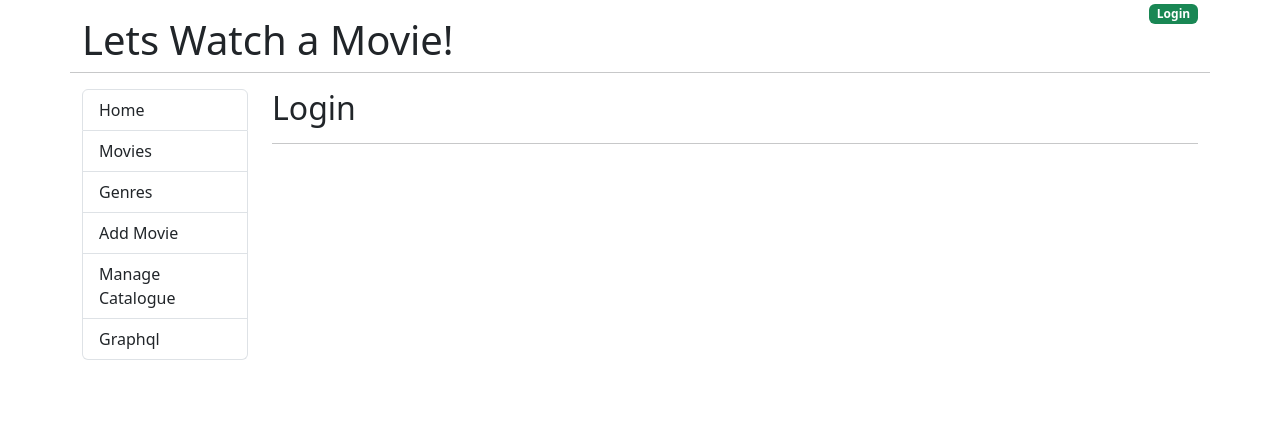
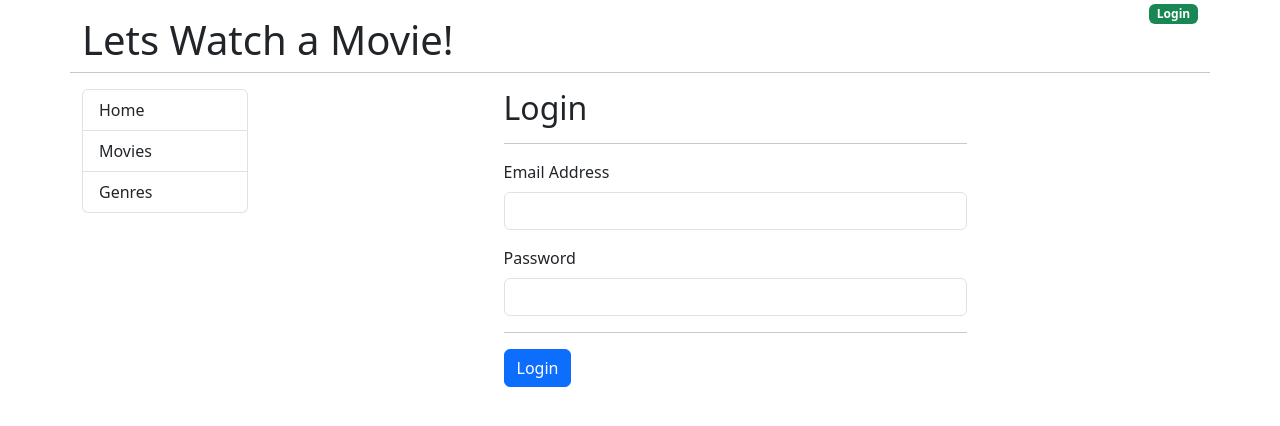
Before and after one commit to umeshkhanna/simple_frontend, a React (Create React App) app: page /login in a window 1280 px wide. Shown: the top 426 px of the page. Built offline with nearby package versions, Linux system fonts and the light colour scheme.

Commit message:
login page created along with the rest of the pages boilerplate

```diff
--- a/src/App.js
+++ b/src/App.js
@@ -1,5 +1,15 @@
-import { Link, Outlet } from 'react-router-dom';
+import { useState } from 'react';
+import { Link, Outlet, useNavigate } from 'react-router-dom';
+import Alert from './components/Alert';
 function App() {
+  const [jwtToken, setJwtToken] = useState("")
+  const [alertMessage, setAlertMessage] = useState("")
+  const [alertClassName, setAlertClassName] = useState("d-none")
+  const navigate = useNavigate()
+  const logOut = () => {
+    setJwtToken("")
+    navigate("/login")
+  }
   return (
     <div className="container">
       <div className="row">
@@ -7,7 +17,10 @@
           <h1 className="mt-3">Lets Watch a Movie!</h1>
         </div>
         <div className="col text-end">
-          <Link to="login"><span className="badge bg-success">Login</span></Link>
+          {jwtToken === ""
+            ? <Link to="login"><span className="badge bg-success">Login</span></Link>
+            : <a href="#!" onClick={logOut}><span className="badge bg-danger">Logout</span></a>
+          }
         </div>
         <hr className="mb-3"></hr>
       </div>
@@ -18,14 +31,24 @@
               <Link to="/" className="list-group-item list-group-item-action">Home</Link>
               <Link to="/movies" className="list-group-item list-group-item-action">Movies</Link>
               <Link to="/genres" className="list-group-item list-group-item-action">Genres</Link>
-              <Link to="/admin/movie/0" className="list-group-item list-group-item-action">Add Movie</Link>
-              <Link to="/admin/manage-catalogue" className="list-group-item list-group-item-action">Manage Catalogue</Link>
-              <Link to="/graphql" className="list-group-item list-group-item-action">Graphql</Link>
+              {jwtToken !== "" &&
+                <>
+                  <Link to="/admin/movie/0" className="list-group-item list-group-item-action">Add Movie</Link>
+                  <Link to="/admin/manage-catalogue" className="list-group-item list-group-item-action">Manage Catalogue</Link>
+                  <Link to="/graphql" className="list-group-item list-group-item-action">Graphql</Link>
+                </>
+              }
             </div>
           </nav>
         </div>
         <div className="col-md-10">
-          <Outlet />
+          <Alert
+            message={alertMessage}
+            className={alertClassName}
+          />
+          <Outlet context={{
+            jwtToken, setJwtToken, setAlertClassName, setAlertMessage
+          }} />
         </div>
       </div>
     </div>
--- /dev/null
+++ b/src/components/Alert.js
@@ -0,0 +1,9 @@
+const Alert = (props) => {
+    return(
+        <div className={"alert " + props.className} role="alert">
+            {props.message}
+        </div>
+    )
+}
+
+export default Alert;
--- a/src/components/Login.js
+++ b/src/components/Login.js
@@ -1,8 +1,56 @@
+import { useState } from "react";
+import { useNavigate, useOutletContext } from "react-router-dom";
+import Input from "./form/Input";
+
 const Login = () => {
+    const [email, setEmail] = useState("");
+    const [password, setPassword] = useState("");
+    const { setJwtToken, setAlertMessage, setAlertClassName } = useOutletContext();
+    const navigate = useNavigate()
+
+    const handleSubmit = ((event) => {
+        event.preventDefault();
+        console.log("email/pass", email, password)
+
+        if (email === "admin@admin.com"){
+            setJwtToken("abc")
+            setAlertMessage("")
+            setAlertClassName("d-none")
+            navigate("/")
+        }else{
+            setAlertClassName("alert-danger")
+            setAlertMessage("Invalid Credentials")
+        }
+    })
     return(
-        <div>
+        <div className="col-md-6 offset-md-3">
             <h2>Login</h2>
             <hr></hr>
+            <form onSubmit={handleSubmit}>
+                <Input
+                    title="Email Address"
+                    type="email"
+                    className="form-control"
+                    name="email"
+                    autoComplete="email-new"
+                    onChange={(event) => setEmail(event.target.value)}
+                />
+                <Input
+                    title="Password"
+                    type="password"
+                    className="form-control"
+                    name="password"
+                    autoComplete="password-new"
+                    onChange={(event) => setPassword(event.target.value)}
+                />
+
+                <hr />
+                <input
+                    type="submit"
+                    className="btn btn-primary"
+                    value="Login"
+                />
+            </form>
         </div>
     )
 }
--- /dev/null
+++ b/src/components/form/Input.js
@@ -0,0 +1,25 @@
+import { forwardRef } from "react";
+
+const Input = forwardRef((props, ref) => {
+    return(
+        <div className="mb-3">
+            <label htmlFor={props.name} className="form-label">
+                {props.title}
+            </label>
+            <input
+            type={props.type}
+            id={props.name}
+            name={props.name}
+            placeholder={props.placeholder}
+            className={props.className}
+            onChange={props.onChange}
+            value={props.value}
+            ref={ref}
+            autoComplete={props.autoComplete}
+            />
+            <div className={props.errorDiv}>{props.errorMsg}</div>
+        </div>
+    )
+})
+
+export default Input;
```
